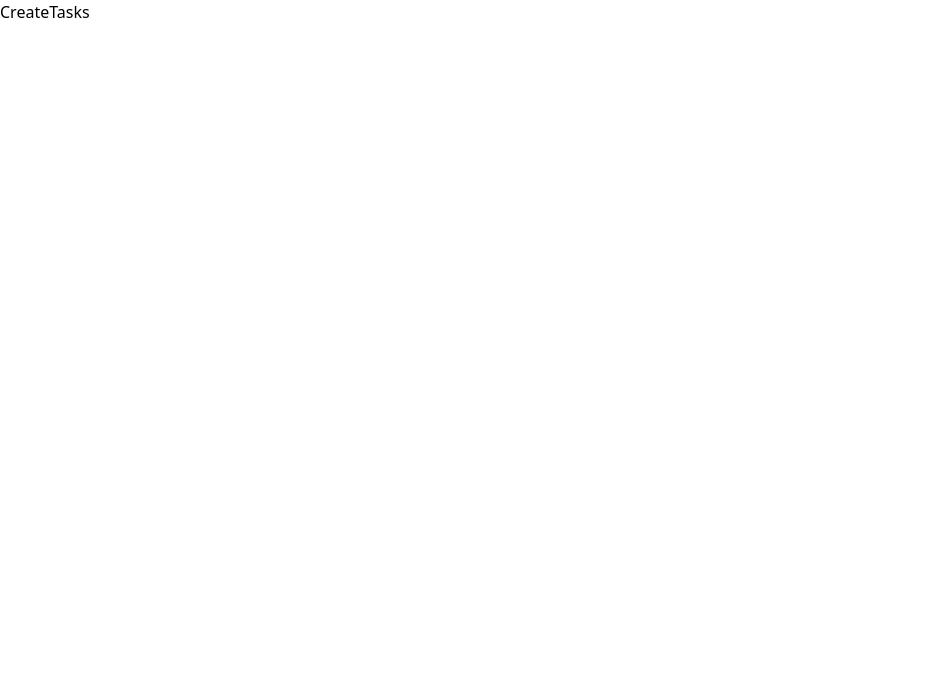
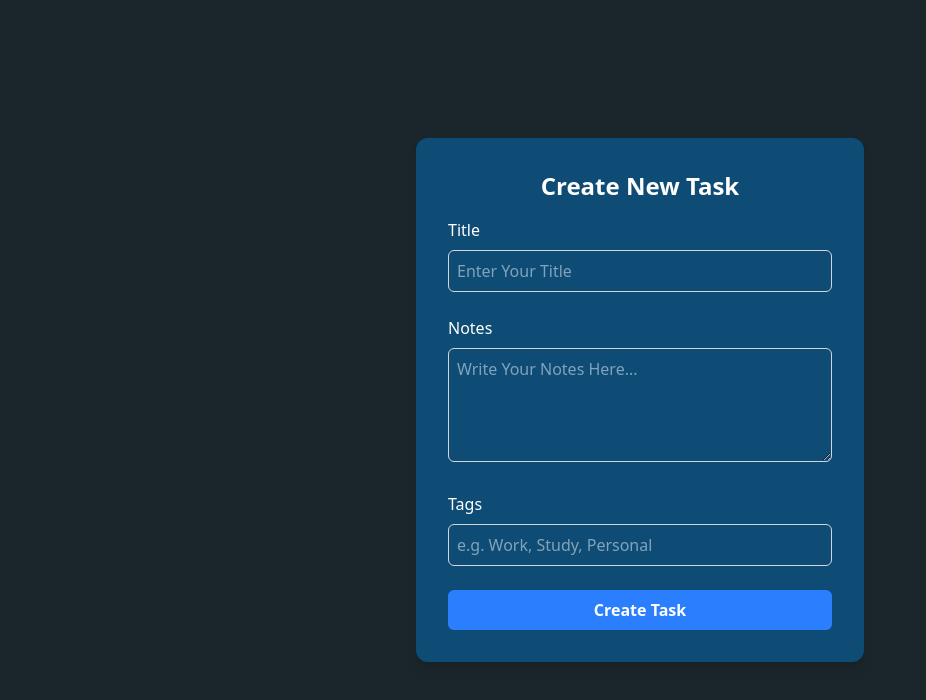
Before and after one commit to Paramesh-Kumar-2004/Notes_App_Project-1, a React (Vite) app: page /createTasks in a window 1280 px wide. Shown: the top 700 px of the page, without its empty margins (0-926 px from the left). Built offline with nearby package versions, Linux system fonts and the light colour scheme.

Commit message:
Create Task Completed

```diff
--- a/src/Pages/CreateTasks.jsx
+++ b/src/Pages/CreateTasks.jsx
@@ -1,9 +1,76 @@
-import React from 'react'
+import React from 'react';
 
 const CreateTasks = () => {
+
+    function HandleSubmit(e) {
+        e.preventDefault();
+        console.log("Clicked");
+    }
+
     return (
-        <div>CreateTasks</div>
-    )
-}
+        <div className="flex justify-center items-center min-h-screen bg-[#1B262C]">
+            <form
+                onSubmit={HandleSubmit}
+                className="bg-[#0F4C75] shadow-lg rounded-xl p-8 w-full max-w-md space-y-6"
+            >
+                <h2 className="text-2xl font-semibold text-center text-white mb-4">
+                    Create New Task
+                </h2>
 
-export default CreateTasks
+                <div>
+                    <label
+                        htmlFor="title"
+                        className="block text-white font-medium mb-2"
+                    >
+                        Title
+                    </label>
+                    <input
+                        type="text"
+                        id="title"
+                        placeholder="Enter Your Title"
+                        className="w-full border text-sky-50 border-gray-300 rounded-md p-2 focus:outline-none focus:ring-2 focus:ring-blue-400 transition-all duration-300"
+                    />
+                </div>
+
+                <div>
+                    <label
+                        htmlFor="notes"
+                        className="block text-white font-medium mb-2"
+                    >
+                        Notes
+                    </label>
+                    <textarea
+                        id="notes"
+                        placeholder="Write Your Notes Here..."
+                        rows="4"
+                        className="w-full border text-sky-50 border-gray-300 rounded-md p-2 focus:outline-none focus:ring-2 focus:ring-blue-400 transition-all duration-300"
+                    ></textarea>
+                </div>
+
+                <div>
+                    <label
+                        htmlFor="tags"
+                        className="block text-white font-medium mb-2"
+                    >
+                        Tags
+                    </label>
+                    <input
+                        type="text"
+                        id="tags"
+                        placeholder="e.g. Work, Study, Personal"
+                        className="w-full border text-sky-50 border-gray-300 rounded-md p-2 focus:outline-none focus:ring-2 focus:ring-blue-400 transition-all duration-300"
+                    />
+                </div>
+
+                <button
+                    type="submit"
+                    className="w-full bg-blue-500 text-white font-semibold py-2 rounded-md hover:bg-blue-600 transition-all duration-300 cursor-pointer"
+                >
+                    Create Task
+                </button>
+            </form>
+        </div>
+    );
+};
+
+export default CreateTasks;
--- a/src/Pages/Home.jsx
+++ b/src/Pages/Home.jsx
@@ -10,14 +10,14 @@ const Home = () => {
 
     return (
         <>
-            <div className="bg-[#1B262C] text-white min-h-screen font-[Poppins,sans-serif]">
+            <div className="bg-[#1B262C] text-white min-h-screen font-[Poppins,sans-serif">
 
-                <div>
+                <div className='py-6'>
                     <h1 className='font-bold text-3xl'>My Notes</h1>
                     <p className='text-gray-500'>Add Your Tasks Here...</p>
                 </div>
 
-                <div>
+                <div className='mb-6'>
                     <SearchBar />
                 </div>
 
```
